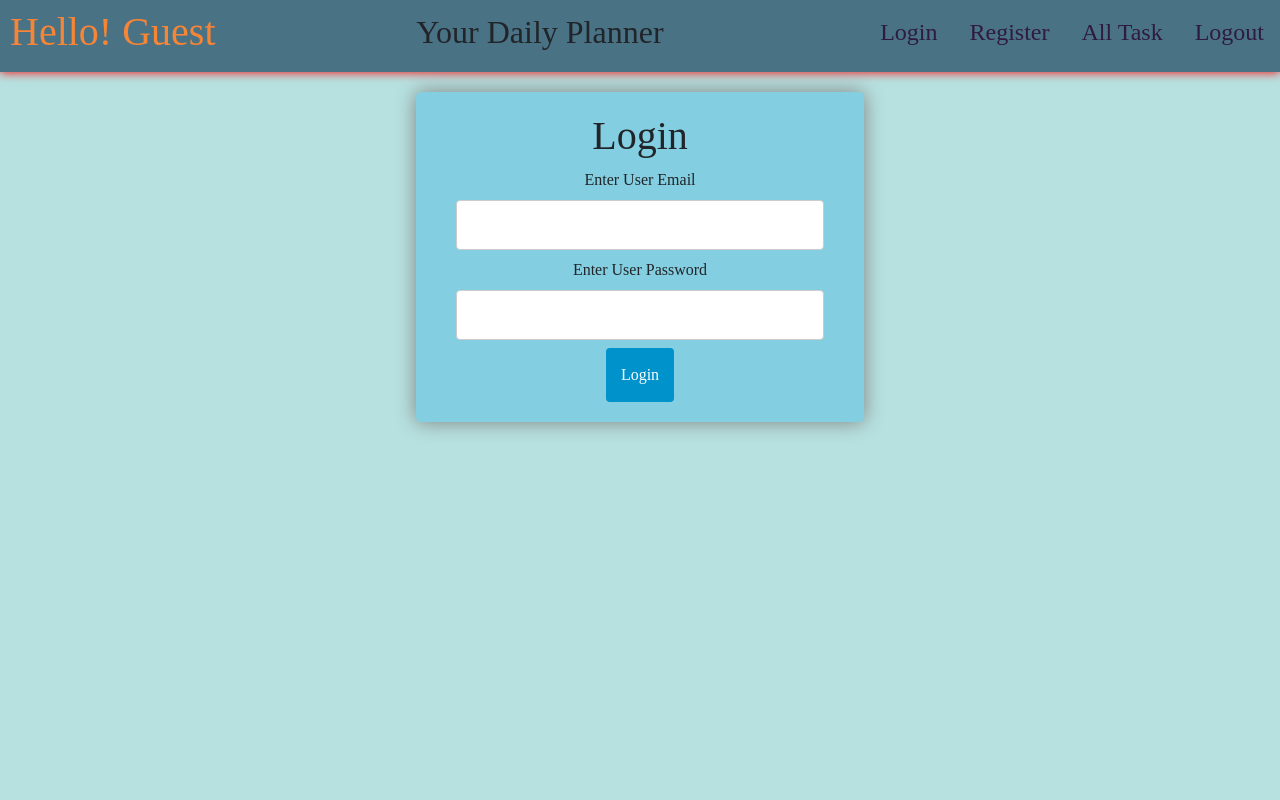
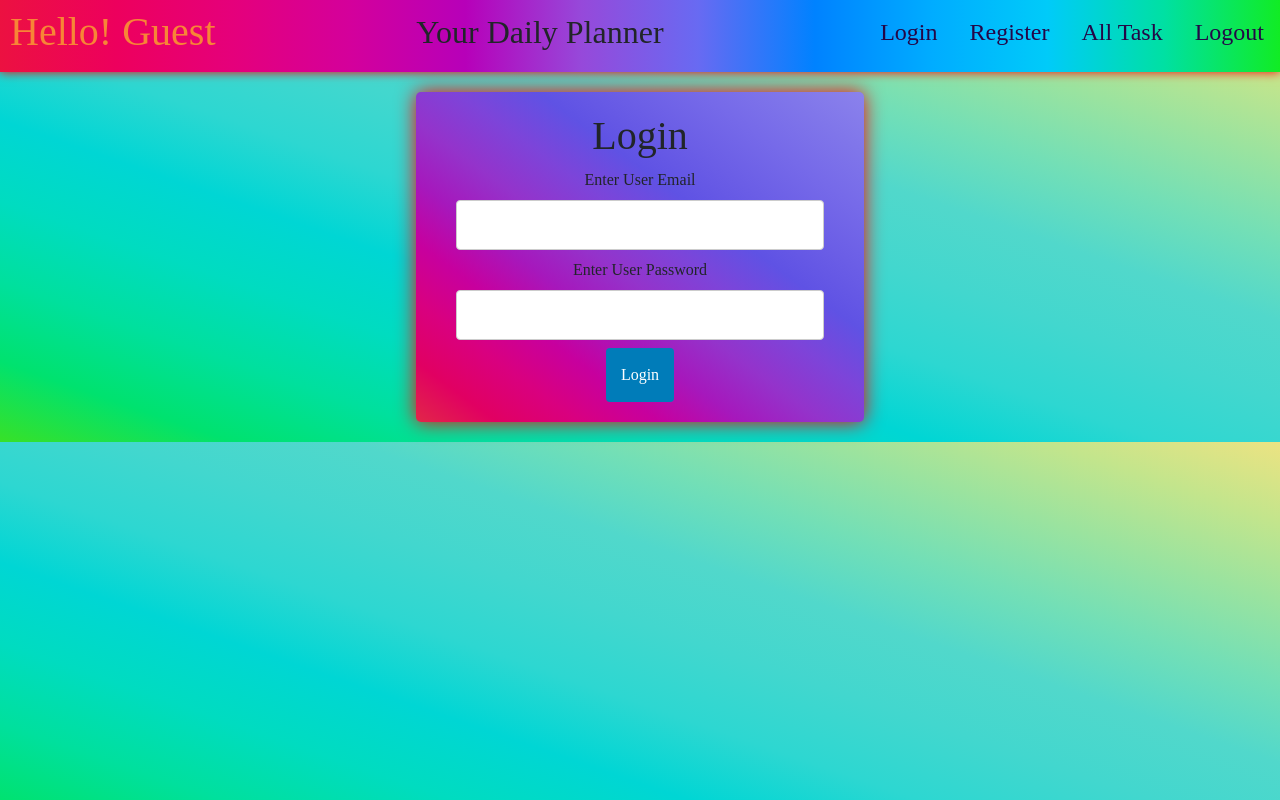
Before and after one commit to MrSharma050522/To-do-Frontend, a React (Create React App) app: page /login in a window 1280 px wide. Built offline with nearby package versions, Linux system fonts and the light colour scheme; the HTML template or start-up script is replaced by a standard one.

Commit message:
css added

```diff
--- a/src/App.css
+++ b/src/App.css
@@ -1,6 +1,21 @@
 body {
   /* background-: #9cd3d3; */
   background: #b6e1e0;
+  background-image: linear-gradient(
+    to right top,
+    #38e127,
+    #00e26e,
+    #00e09d,
+    #00dcc0,
+    #00d6d4,
+    #2dd7d1,
+    #42d7ce,
+    #51d8cb,
+    #73dfb6,
+    #9ae39f,
+    #c3e58c,
+    #ece382
+  );
 }
 
 .App {
--- a/src/Layout/Navbar.module.css
+++ b/src/Layout/Navbar.module.css
@@ -5,9 +5,24 @@
 }
 .navstyle {
   background-color: #497285;
+  background-image: linear-gradient(
+    to right,
+    #ec1141,
+    #ed005d,
+    #e5007b,
+    #d4009b,
+    #b700b9,
+    #9649da,
+    #686af2,
+    #0082ff,
+    #00acff,
+    #00cbf9,
+    #00e0a3,
+    #11ec24
+  );
   box-shadow: 0px 0px 10px red;
 }
 
 .navLink {
-  color: #2f1b41;
+  color: #240747;
 }
--- a/src/Task/MyTask.module.css
+++ b/src/Task/MyTask.module.css
@@ -1,7 +1,23 @@
 .item {
   width: 100%;
   background-color: #acbeeb3d;
+  background-image: linear-gradient(
+    to left bottom,
+    #e12748,
+    #e10062,
+    #d9007f,
+    #c7009e,
+    #a618bc,
+    #9433cb,
+    #7d44d9,
+    #5f52e4,
+    #6b5ee6,
+    #766ae9,
+    #8076ea,
+    #8b82ec
+  );
   border: 1px solid skyblue;
+  color: #0c005a;
   box-shadow: 0px 0px 10px rgb(7, 48, 233);
 }
 
@@ -18,7 +34,8 @@
 .button {
   width: fit-content;
   height: auto;
-  background-color: #0092ca;
+  background-color: #007cb9;
+
   color: white;
   padding: 15px 15px 15px 15px;
 
@@ -28,14 +45,14 @@
 }
 
 .button:hover {
-  background-color: green;
-  box-shadow: 0px 0px 10px red;
+  background-color: #005689;
+  box-shadow: 0px 0px 10px yellow;
 }
 
 .btnDelete {
   width: fit-content;
   height: auto;
-  background-color: #0092ca;
+  background-color: #007cb9;
   color: white;
   padding: 15px 15px 15px 15px;
 
--- a/src/Task/NewTask.js
+++ b/src/Task/NewTask.js
@@ -35,7 +35,7 @@ export default function NewTask() {
 
   return (
     <div className={classes.div}>
-      {loading && <Spinner variant="success" />}
+      {loading && <Spinner variant="info" />}
       <form onSubmit={addTaskHandler}>
         <h1>Create New Task</h1>
         <p>Enter Task</p>
--- a/src/Task/TaskItem.js
+++ b/src/Task/TaskItem.js
@@ -65,7 +65,13 @@ export default function TaskItem(props) {
   return (
     <div
       className={`alert ${classes.item}`}
-      style={{ backgroundColor: `${el.completed ? "#41d8bf" : ""}` }}
+      style={{
+        backgroundImage: `${
+          el.completed
+            ? "radial-gradient(circle, #1dec09, #00e39d, #00d0f3, #00b5ff, #0091ff, #0091ff, #0092ff, #0092ff, #00b7ff, #00d3f1, #00e69b, #50f00a)"
+            : ""
+        }`,
+      }}
     >
       <h3 style={{ textDecoration: `${el.completed ? "line-through" : ""}` }}>
         {el.text}
--- a/src/User/Form.module.css
+++ b/src/User/Form.module.css
@@ -11,7 +11,7 @@ select {
 
 .button {
   width: fit-content;
-  background-color: #0092ca;
+  background-color: #007cb9;
   color: white;
   padding: 15px 15px 15px 15px;
   /* margin: 8px 0; */
@@ -21,7 +21,7 @@ select {
 }
 
 .button:hover {
-  background-color: #40a8c4;
+  background-color: #005689;
   box-shadow: 0px 0px 10px rgb(19, 2, 255);
 }
 
@@ -34,6 +34,21 @@ select {
   justify-self: center;
   border-radius: 5px;
   background-color: #83cee0;
+  background-image: linear-gradient(
+    to right top,
+    #e12748,
+    #e10062,
+    #d9007f,
+    #c7009e,
+    #a618bc,
+    #9433cb,
+    #7d44d9,
+    #5f52e4,
+    #6b5ee6,
+    #766ae9,
+    #8076ea,
+    #8b82ec
+  );
   padding: 20px;
-  box-shadow: 0px 0px 20px grey;
+  box-shadow: 0px 0px 20px red;
 }
--- a/src/User/LogIn.js
+++ b/src/User/LogIn.js
@@ -39,7 +39,7 @@ export default function LogIn() {
   };
   return (
     <div className={classes.div}>
-      {loading && <Spinner variant="info" />}
+      {loading && <Spinner variant="light" />}
       <form onSubmit={logInHandler}>
         <h1>Login</h1>
         <label htmlFor="email">Enter User Email</label>
--- a/src/User/Register.js
+++ b/src/User/Register.js
@@ -41,7 +41,7 @@ export default function Register() {
   };
   return (
     <div className={classes.div}>
-      {loading && <Spinner variant="primary" />}
+      {loading && <Spinner variant="light" />}
       <form onSubmit={registerHandler}>
         <h1>Register</h1>
         <label htmlFor="name">Enter User Name</label>
```
